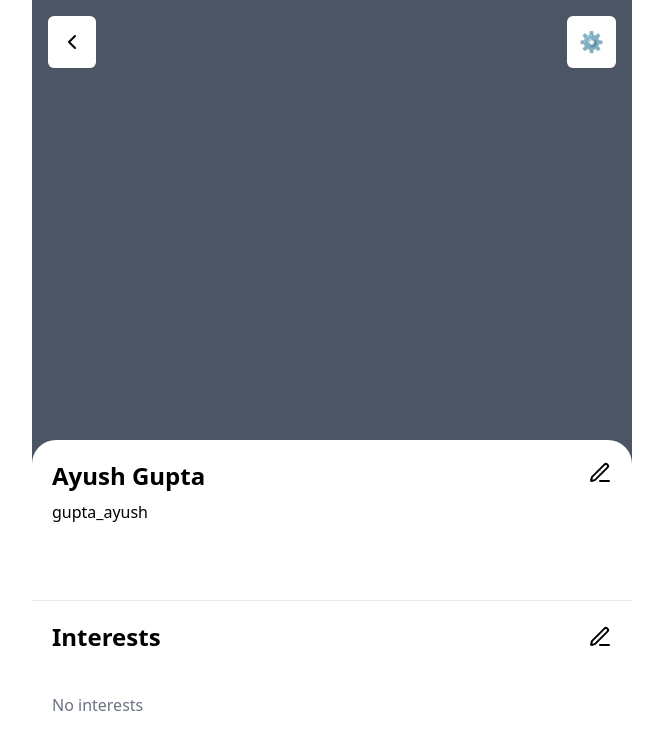
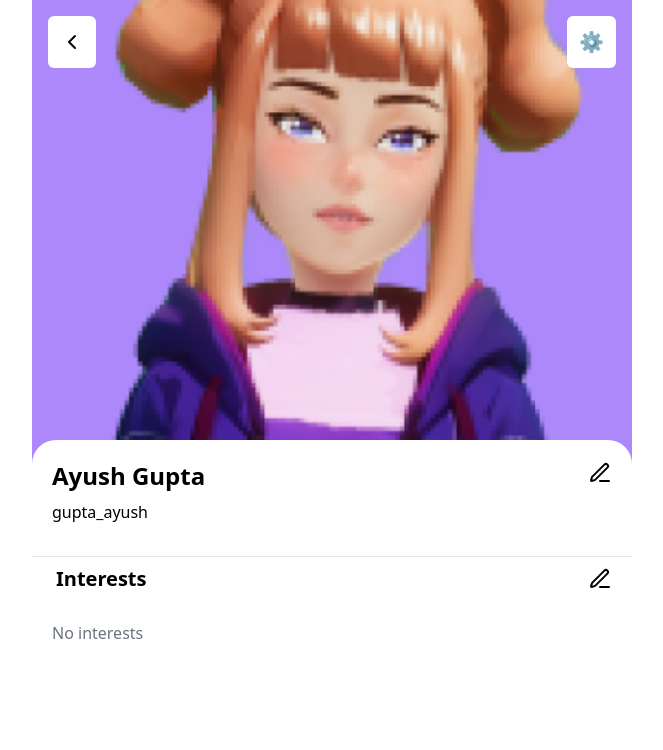
Before and after one commit to princeyadav00785/test, a React (Vite) app: page / in a window 1280 px wide. Shown: the top 750 px of the page, without its empty margins (308-971 px from the left). Built offline with nearby package versions, Linux system fonts and the light colour scheme.

Commit message:
adding minor changes

```diff
--- a/src/App.tsx
+++ b/src/App.tsx
@@ -1,16 +1,10 @@
-// src/App.tsx
 import React from 'react';
 import IntroPage from './components/Intro/IntroPage';
-// import Preferences from './components/test/a';
-// import EditDetails from './components/EditDetails/EditDetails';
 
 const App: React.FC = () => {
   return (
     <div className="max-w-[600px] m-auto">
-    {/* <div> */}
       <IntroPage />
-      {/* <EditDetails/> */}
-      {/* <Preferences/> */}
     </div>
   );
 };
--- a/src/components/Intro/IntroPage.tsx
+++ b/src/components/Intro/IntroPage.tsx
@@ -2,6 +2,7 @@ import React, { useState } from 'react';
 import { Edit3, ChevronLeft } from 'lucide-react';
 import Preferences from '../Preferance/Preferance'; // Adjust import path as per your file structure
 import EditDetails from '../EditDetails/EditDetails';
+import bgImage from '../../assets/Bg.png';
 
 const IntroPage: React.FC = () => {
   const [user, setUser] = useState('Ayush Gupta');
@@ -26,7 +27,8 @@ const IntroPage: React.FC = () => {
   };
 
   return (
-    <div className="relative max-w-[600px] h-[900px] max-h-[100vh] bg-gray-600">
+          <div className="relative max-w-[600px] h-[900px] max-h-[100vh]"
+          style={{ backgroundImage: `url(${bgImage})`, backgroundSize: 'cover', backgroundPosition: 'center' }}>
       <div className="absolute top-0 left-0 right-0 flex justify-between p-4">
         <button onClick={sample} className="text-xl bg-white p-3 rounded-md">
           <ChevronLeft />
@@ -48,20 +50,20 @@ const IntroPage: React.FC = () => {
               </button>
             </div>
           </div>
-          <div className="mt-2 mb-4">
+          <div className="mt-2 mb-3">
             {username}
           </div>
         </div>
-        <div className="mt-10">
+        <div className="">
           <hr />
         </div>
-        <div className="p-5 flex font-bold text-2xl justify-between">
+        <div className="p-2 ml-4 mr-3 flex font-bold text-xl justify-between">
           <h1 className="font-semibold">Interests</h1>
-          <button onClick={toggle} className="text-xl bg-opacity-50 rounded-md">
+          <button onClick={toggle} className="text-xl ">
             <Edit3 />
           </button>
         </div>
-        <div className="p-5 ">
+        <div className="p-5">
             {interests.length === 0 ? (
               <p className="text-gray-500">No interests</p>
             ) : (
@@ -69,7 +71,7 @@ const IntroPage: React.FC = () => {
                 {interests.map((interest, index) => (
                   <div
                     key={index}
-                    className="bg-[#EF4B44] border border-gray-300 rounded-full px-4 py-2 m-2 cursor-pointer transition-colors duration-300"
+                    className="bg-[#F5F5F5] border border-gray-300 rounded-full px-4 py-2 m-2 cursor-pointer transition-colors duration-300 text-md"
                   >
                     {interest}
                   </div>
--- a/src/components/Preferance/Preferance.tsx
+++ b/src/components/Preferance/Preferance.tsx
@@ -1,4 +1,5 @@
 import React, { useState } from 'react';
+import { X } from 'lucide-react';
 import data from '../../data.json'; // Adjust import path as per your file structure
 
 type PreferencesProps = {
@@ -44,7 +45,12 @@ const Preferences: React.FC<PreferencesProps> = ({ toggle, visibility, addIntere
     <div className={`fixed top-1 left-0 w-full h-full flex justify-center items-center bg-[rgba(0,0,0,0.7)] z-[1000] transition-opacity duration-300 ${visibility ? 'opacity-100' : 'opacity-0 pointer-events-none'}`}>
       <div className="bg-white p-5 max-w-[600px] w-full max-h-[calc(100%-40px)] overflow-y-auto rounded-[10px] shadow-lg">
         <div className="mb-5">
+          <div className='flex justify-between'>
           <h2 className="text-xl font-semibold mb-3">Aesthetics</h2>
+          <button onClick={toggle}>
+            <X/>
+          </button>
+          </div>
           <div className="flex flex-wrap">
             {data.aesthetics.map(item => (
               <div
```
Also changed, not shown: src/assets/Bg.png (added).
